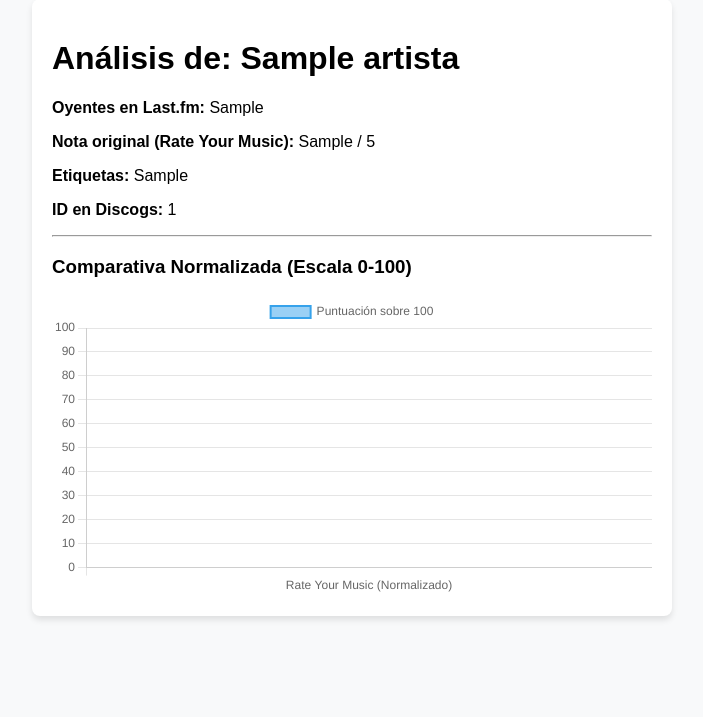
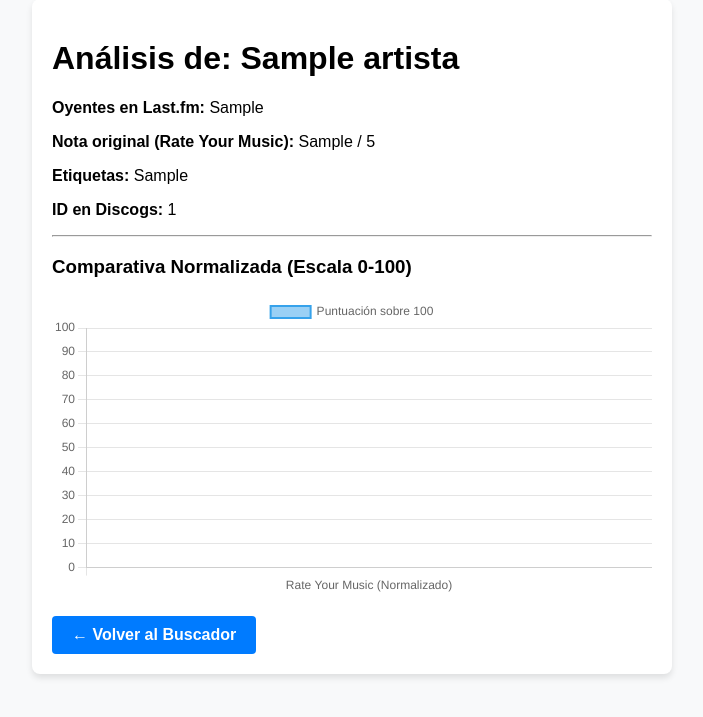
Before and after one commit to mfcahu/AUDIODATA, a Flask app: template audiodata_web/templates/dashboard.html in a window 1280 px wide. Shown: the part 41-758 px from the top of the page, without its empty margins (8-711 px from the left). Run offline with Flask 3, Linux system fonts and the light colour scheme; the template is opened without the code that fills it: most values are stand-ins (such as "Sample title", 1, 10 or a date in 2020).

Commit message:
Corrección de etiquetas dinámicas de Last.fm y botón de retorno en dashboard

```diff
--- a/audiodata_web/templates/dashboard.html
+++ b/audiodata_web/templates/dashboard.html
@@ -7,6 +7,22 @@
     <style>
         body { font-family: Arial, sans-serif; margin: 40px; background-color: #f8f9fa; }
         .tarjeta { background: white; padding: 20px; border-radius: 8px; box-shadow: 0 4px 6px rgba(0,0,0,0.1); max-width: 600px; }
+
+        /* Estilos para el nuevo botón de volver */
+        .btn-volver {
+            display: inline-block;
+            margin-top: 20px;
+            padding: 10px 20px;
+            background-color: #007bff; /* Azul corporativo */
+            color: white;
+            text-decoration: none;
+            border-radius: 4px;
+            font-weight: bold;
+            transition: background-color 0.2s;
+        }
+        .btn-volver:hover {
+            background-color: #0056b3; /* Azul más oscuro al pasar el ratón */
+        }
     </style>
 </head>
 <body>
@@ -21,6 +37,8 @@
         <hr>
         <h3>Comparativa Normalizada (Escala 0-100)</h3>
         <canvas id="miGrafico"></canvas>
+
+        <a href="/" class="btn-volver">← Volver al Buscador</a>
     </div>
 
     <script>
```
Also changed, not shown: audiodata_core/normalizador.py (+9 -4 lines).
